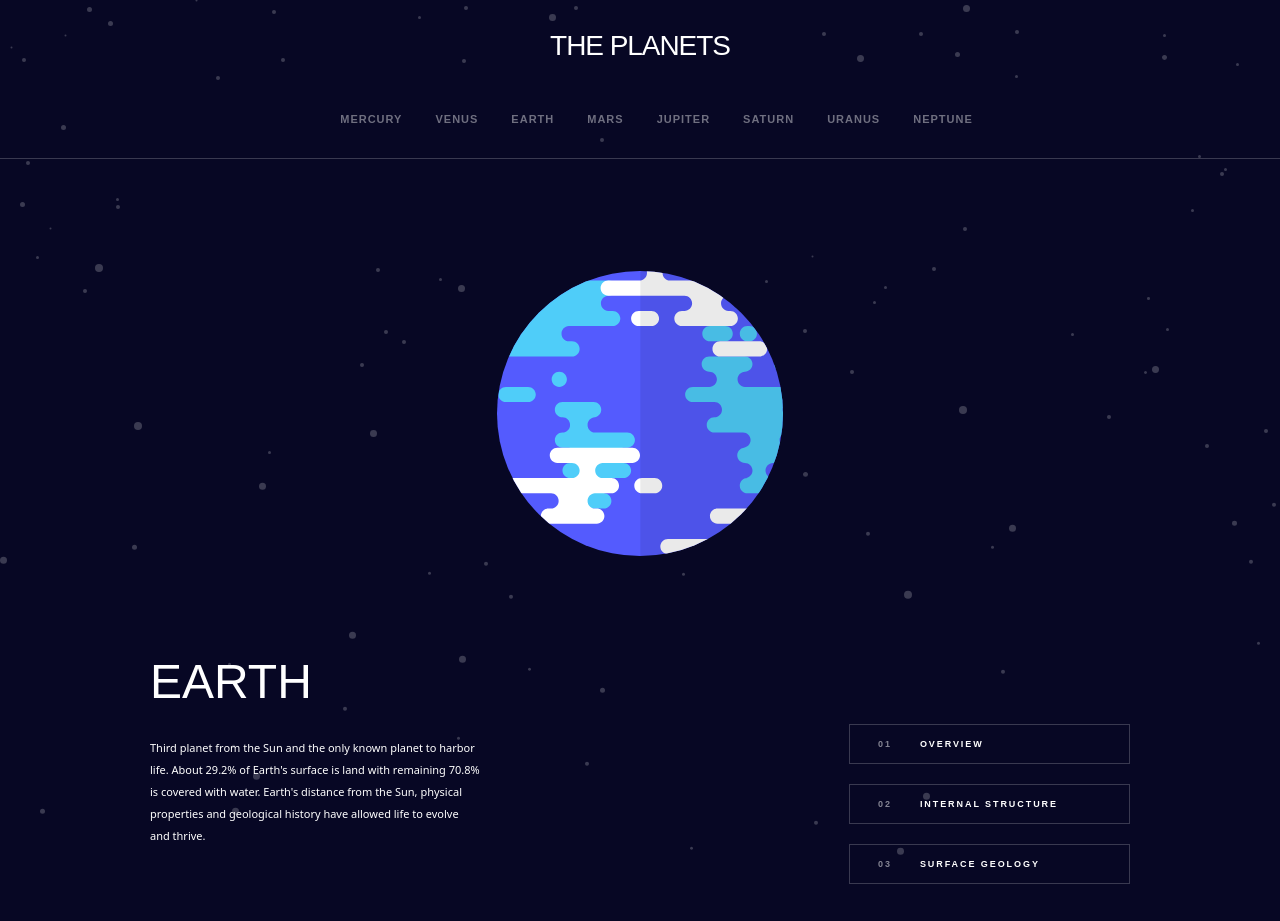
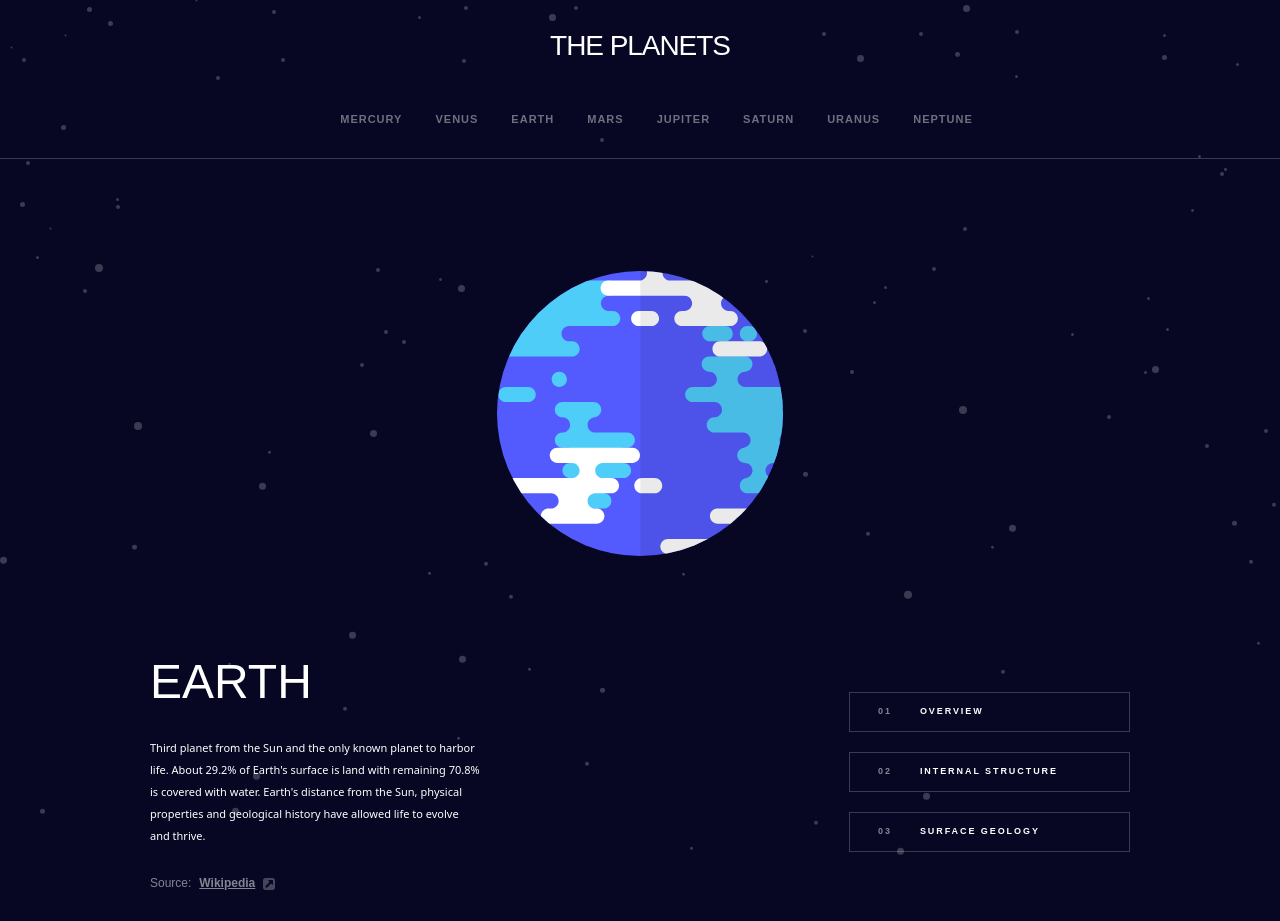
Before and after one commit to EkaAbashidze/Planets-Facts-Site, a React (Create React App) app: page /earth in a window 1280 px wide. Shown: the top 921 px of the page. Built offline with nearby package versions, Linux system fonts and the light colour scheme.

Commit message:
minor changes

```diff
--- a/src/Components/Planet.jsx
+++ b/src/Components/Planet.jsx
@@ -89,7 +89,7 @@ export default function Planet({ data }) {
           <h1 className="uppercase font-antonio font-normal lg:text-[80px] lg:leading-[104px] text-[40px] leading-[52px] md:text-[48px] md:leading-[62px] ">
             {planet.name}
           </h1>
-          <p className="my-6 font-normal lg:leading-[25px] lg:text-[14px] max-w-[330px] md:max-w-[330px] text-[11px] leading-[22px] min-h-[175px]">{currentText}</p>
+          <p className="my-6 font-normal lg:leading-[25px] lg:text-[14px] max-w-[330px] md:max-w-[330px] text-[11px] leading-[22px] lg:min-h-[175px]">{currentText}</p>
           <a
             className="flex lg:mb-10 opacity-50 items-center gap-x-2 mb-0 font-normal lg:text-[14px] lg:leading-[25px] font-spartan text-[12px] leading-[25px]"
             target="_blank"
```
